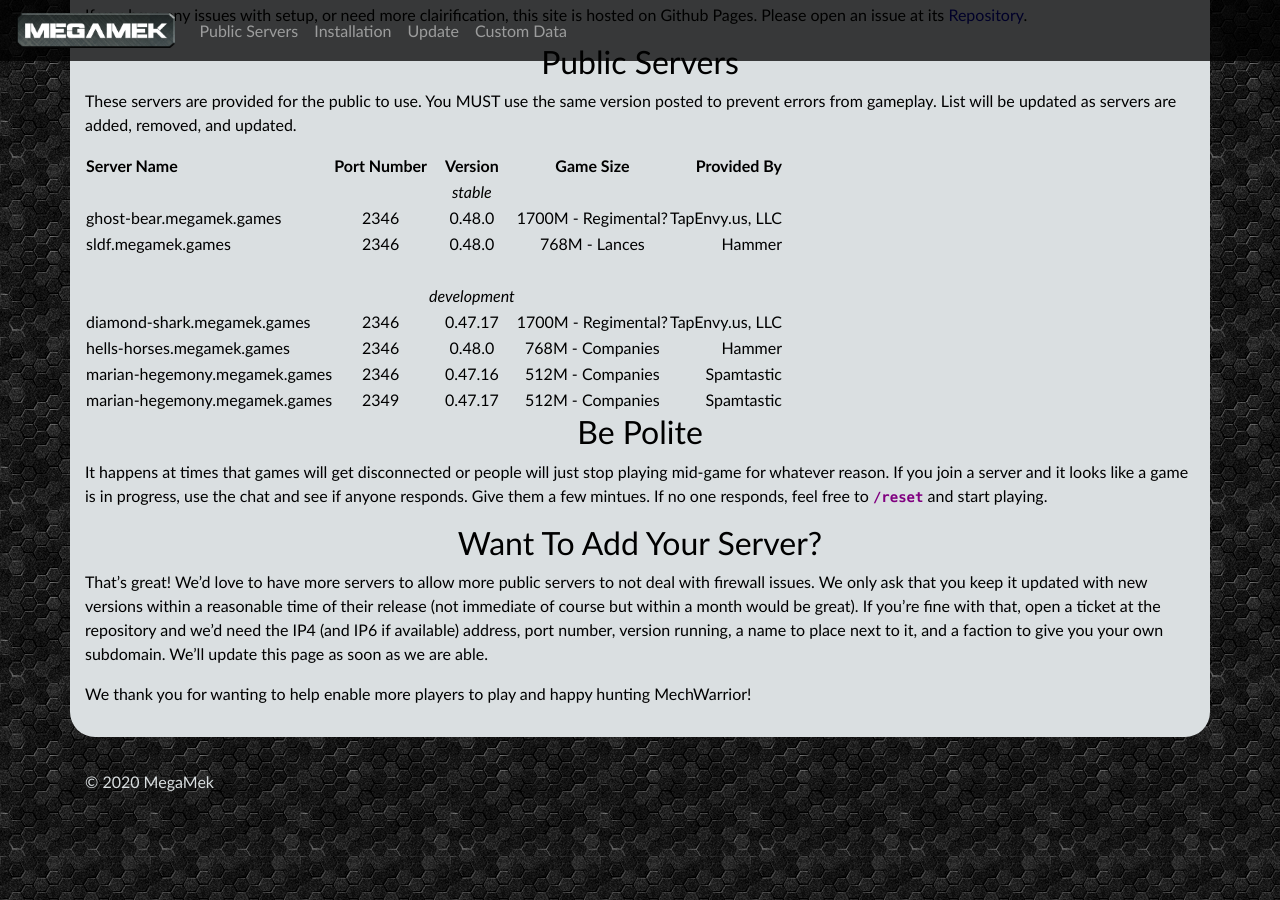
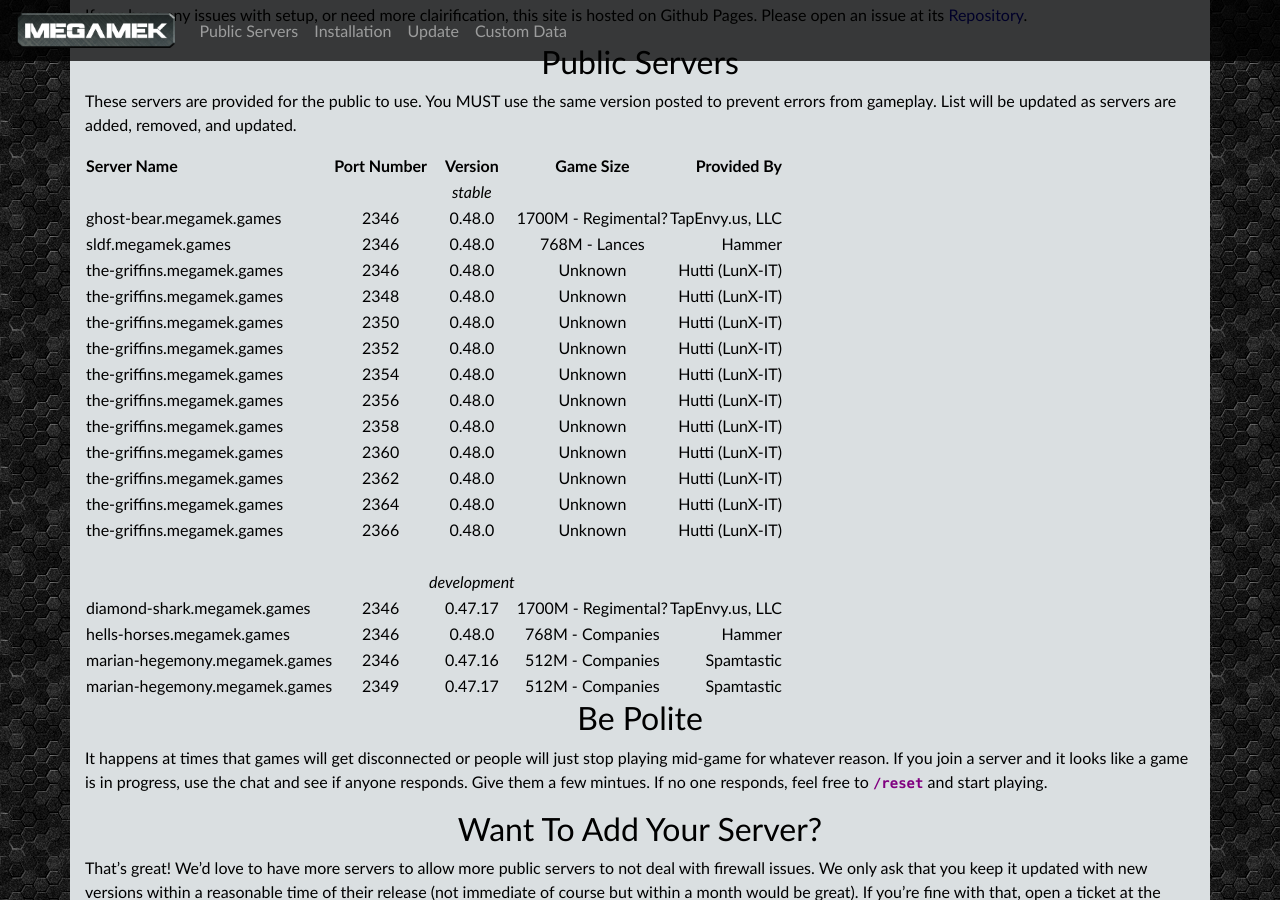
Before and after one commit to rjhancock/megamek-games, a Jekyll site: the page built from index.md, in a window 1280 px wide and 900 px high, scrolled down 528 px. Built offline with Jekyll 4.4.1, drawn with Linux system fonts in a browser that asks for light colours; our own code applies the rules of GitHub Pages for plain Markdown files.

Commit message:
Added Hutti servers

```diff
--- a/index.md
+++ b/index.md
@@ -20,6 +20,17 @@
 |||*stable*||
 |ghost-bear.megamek.games|2346|0.48.0|1700M - Regimental?|TapEnvy.us, LLC|
 |sldf.megamek.games|2346|0.48.0|768M - Lances|Hammer|
+|the-griffins.megamek.games|2346|0.48.0|Unknown|Hutti (LunX-IT)|
+|the-griffins.megamek.games|2348|0.48.0|Unknown|Hutti (LunX-IT)|
+|the-griffins.megamek.games|2350|0.48.0|Unknown|Hutti (LunX-IT)|
+|the-griffins.megamek.games|2352|0.48.0|Unknown|Hutti (LunX-IT)|
+|the-griffins.megamek.games|2354|0.48.0|Unknown|Hutti (LunX-IT)|
+|the-griffins.megamek.games|2356|0.48.0|Unknown|Hutti (LunX-IT)|
+|the-griffins.megamek.games|2358|0.48.0|Unknown|Hutti (LunX-IT)|
+|the-griffins.megamek.games|2360|0.48.0|Unknown|Hutti (LunX-IT)|
+|the-griffins.megamek.games|2362|0.48.0|Unknown|Hutti (LunX-IT)|
+|the-griffins.megamek.games|2364|0.48.0|Unknown|Hutti (LunX-IT)|
+|the-griffins.megamek.games|2366|0.48.0|Unknown|Hutti (LunX-IT)|
 ||||||
 |||*development*||
 |diamond-shark.megamek.games|2346|0.47.17|1700M - Regimental?|TapEnvy.us, LLC|
```
